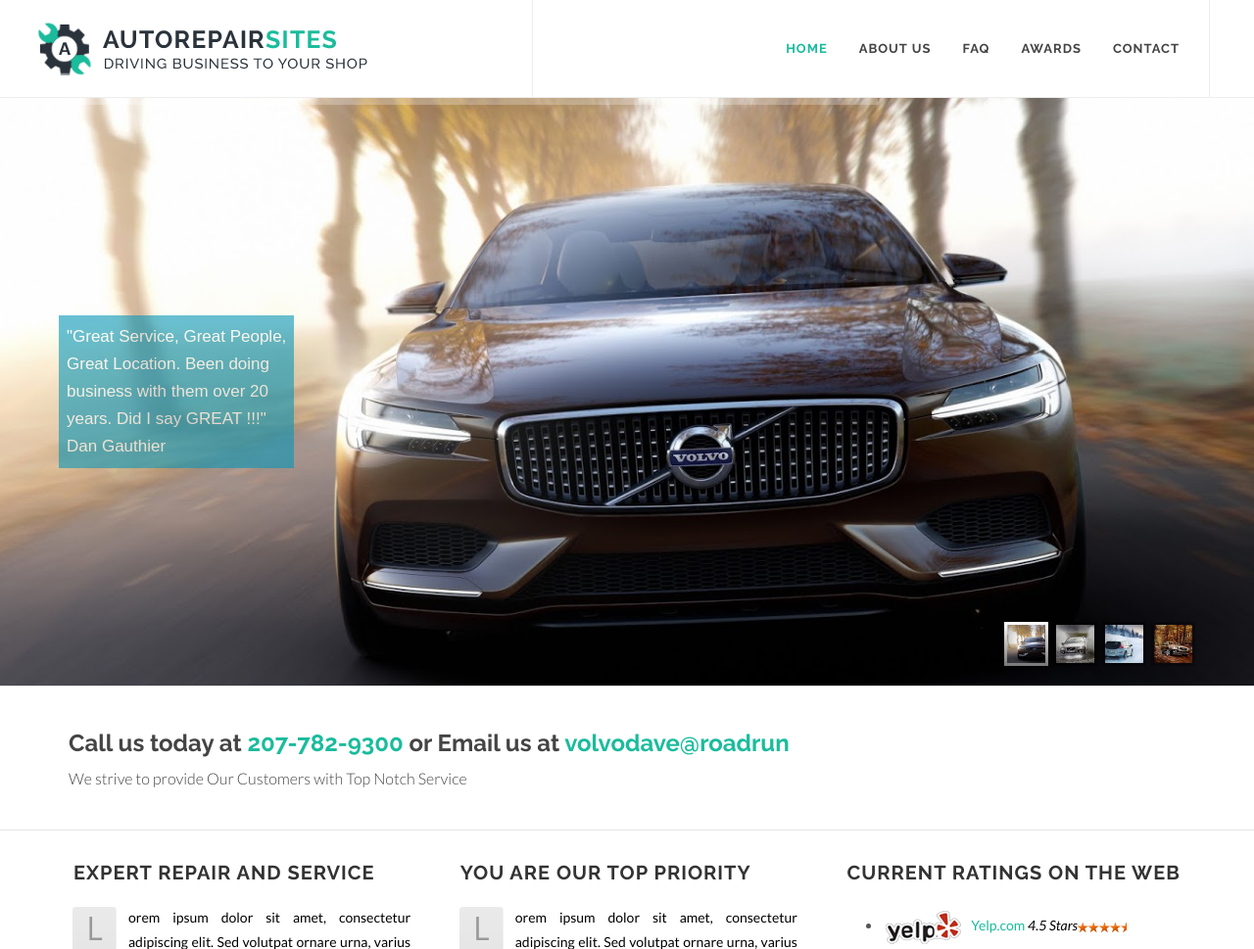
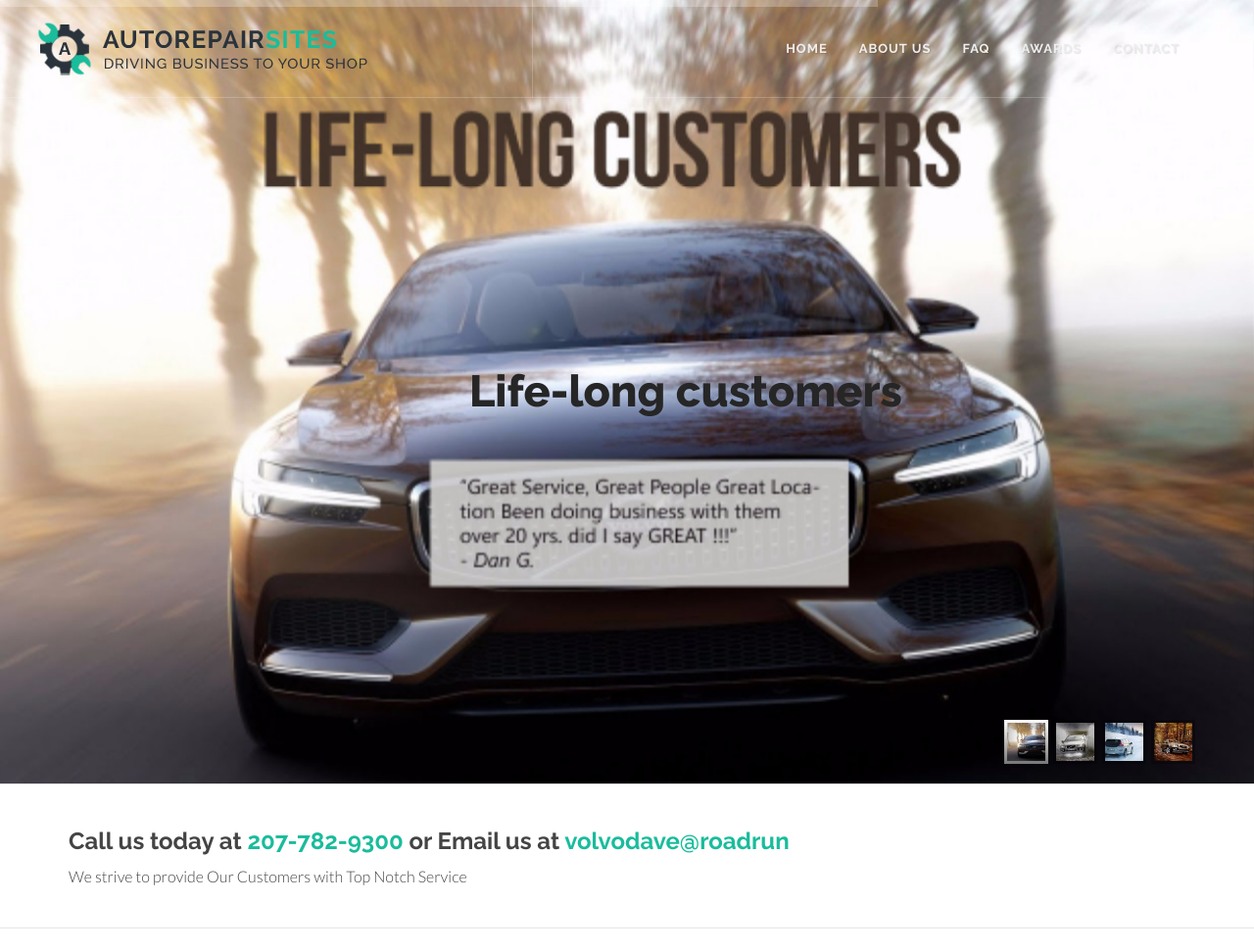
Before and after one commit to nickolaos77/volvoSpecialist, a Node server app: page / in a window 1280 px wide. Shown: the top 969 px of the page at 98% size. Run offline with Node 20, Linux system fonts and the light colour scheme; some libraries are stand-ins or nearby versions.

Commit message:
New pictures v1

```diff
--- a/public/include/rs-plugin/css/layers.css
+++ b/public/include/rs-plugin/css/layers.css
@@ -45,16 +45,16 @@
 line-height:28px;
 font-weight:300;
 font-family:Arial;
-color:rgb(255, 255, 255);
+color:#CCCCCC;
 text-decoration:none;
-background-color:#0896b8;
+background-color:#4D4D4D;
 padding:8px;
 border-width:0px;
 border-color:rgb(255, 214, 88);
 border-style:none;
 position:absolute;
 white-space:nowrap;
-opacity: 0.60 !important;
+opacity: 1 !important;
 }
 
 
--- a/views/layouts/main.handlebars
+++ b/views/layouts/main.handlebars
@@ -149,7 +149,7 @@
     <div id="wrapper" class="clearfix">
         <!-- Header
 		============================================= -->
-        <header id="header" class="full-header " data-sticky-class="not-dark">
+        <header id="header" class="transparent-header full-header" data-sticky-class="not-dark">
             <div id="header-wrap">
                 <div class="container clearfix">
                     <!-- Logo
@@ -168,22 +168,22 @@
                                     <div>Home</div>
                                 </a>
                             </li>
-                            <li>
+                            <li class="current">
                                 <a href="about">
                                     <div>About Us</div>
                                 </a>
                             </li>
-                            <li>
+                            <li class="current">
                                 <a href="faq">
                                     <div>FAQ</div>
                                 </a>
                             </li>
-                            <li>
+                            <li class="current">
                                 <a href="awards">
                                     <div>Awards</div>
                                 </a>
                             </li>
-                              <li>
+                              <li class="current">
                                 <a href="contact">
                                     <div>Contact</div>
                                 </a>
--- a/views/partials/sliderRevolution.handlebars
+++ b/views/partials/sliderRevolution.handlebars
@@ -14,7 +14,7 @@
 
                                  <img src="myimages/4.jpg"  alt="kenburns1"  data-bgposition="bottom right"
 
-                                      data-kenburns="on" data-duration="8000" data-ease="Linear.easeNone" data-scalestart="100" data-scaleend="120" data-rotatestart="0" data-rotateend="0" data-offsetstart="0 0" data-offsetend="-200 80" data-bgparallax="10" class="rev-slidebg"  data-lazyload="myimages/4.jpg" >
+                                      data-kenburns="on" data-duration="7800" data-ease="Linear.easeNone" data-scalestart="100" data-scaleend="120" data-rotatestart="0" data-rotateend="0" data-offsetstart="0 0" data-offsetend="-200 80" data-bgparallax="10" class="rev-slidebg"  NOdata-lazyload="myimages/4.jpg" >
 
                         <!-- Data duration: How long the effects lasts
                              Data-delay : How long the image remains visible
@@ -23,21 +23,42 @@
                                <!-- LAYERS -->
 
 								<!-- LAYER NR. 1 -->
-						<div class="tp-caption medium_grey tp-resizeme rs-parallaxlevel-0"
-							 data-x="['left','left','left','left']" data-hoffset="['60','60','40','20']"
-							 data-y="['middle','middle','middle','middle']" data-voffset="['0','0','0','0']"
-data-transform_in="x:[300%];y:[10%];z:0;rX:-80deg;rY:0;rZ:0;sX:0.5;sY:0.5;skX:0;skY:0;opacity:0;s:2000;e:Power4.easeInOut;"
+								<div class="tp-caption NotGeneric-Title   tp-resizeme rs-parallaxlevel-0"
+									 id="slide-6-layer-1"
+									 data-x="['center','center','center','center']" data-hoffset="['80','60','40','20']"
+									 data-y="['middle','middle','middle','middle']" data-voffset="['0','0','0','0']"
+												data-fontsize="['45','45','30','25']"
+									data-lineheight="['60','50','40','35']"
+									data-width="none"
+									data-height="none"
+									data-whitespace="nowrap"
+									data-transform_idle="o:1;"
+									 data-transform_in="z:0;rX:0;rY:0;rZ:0;sX:0.9;sY:0.9;skX:0;skY:0;opacity:0;s:1500;e:Power3.easeInOut;"
+									 data-transform_out="y:[100%];s:1000;e:Power2.easeInOut;s:1000;e:Power2.easeInOut;"
+									 data-mask_out="x:inherit;y:inherit;"
+									data-start="1000"
+									data-splitin="none"
+									data-splitout="none"
+									data-responsive_offset="on"
+									style="z-index: 5; white-space: nowrap; color:#262626">Life-long customers
+								</div>
 
-						data-start="1000"
-                             data-responsive_offset="on"
-						style="z-index: 1; ">&quot;Great Service, Great People,
-						<br/>Great Location. Been doing
-						<br/>business with them over 20
-						<br/>years. Did I say GREAT !!!&quot;
-						<br/>Dan Gauthier
+<!--
+                                		 LAYER NR. 1
+ 						<div class="tp-caption medium_grey tp-resizeme rs-parallaxlevel-0"
+ 							 data-x="['center','center','center','center']" data-hoffset="['120','90','60','40']"
+ 							 data-y="['middle','middle','middle','middle']" data-voffset="['90','130','80','30']"
+ data-transform_in="x:[300%];y:[10%];z:0;rX:-80deg;rY:0;rZ:0;sX:0.5;sY:0.5;skX:0;skY:0;opacity:0;s:10;e:Power4.easeInOut;"
 
+ 						data-start="10"
+                              data-responsive_offset="on"
+ 						style="z-index: 1; ">&quot;Great Service, Great People, Great Location.
+ 						                          <br/>Been doing business with them over 20
+                                                  <br/>years. Did I say GREAT !!!&quot;
+                                                  <br/>Dan Gauthier
+ 								</div>
+-->
 
-								</div>
 							</li>
 
 
@@ -46,9 +67,9 @@
 								<!-- MAIN IMAGE -->
 						<!--		<img src="images/slider/rev/ken-1.jpg"  alt="kenburns1"  data-bgposition="center bottom" data-kenburns="on" data-duration="10000" data-ease="Linear.easeNone" data-scale="100" data-scaleend="120" data-bgpositionend="center top"> -->
 
-                                 <img src="myimages/5.jpg"  alt="kenburns1"  data-bgposition="bottom center"
+                                 <img src="myimages/5opt.jpg"  alt="kenburns1"  data-bgposition="bottom center"
 
-                                      data-kenburns="on" data-duration="8000" data-ease="Linear.easeNone" data-scalestart="100" data-scaleend="120" data-rotatestart="0" data-rotateend="0" data-offsetstart="0 0" data-offsetend="-100 0" data-bgparallax="10" class="rev-slidebg"  data-lazyload="myimages/5.jpg" >
+                                      data-kenburns="on" data-duration="7800" data-ease="Linear.easeNone" data-scalestart="100" data-scaleend="120" data-rotatestart="0" data-rotateend="0" data-offsetstart="0 0" data-offsetend="-100 0" data-bgparallax="10" class="rev-slidebg"  data-lazyload="myimages/5opt.jpg" >
 
                         <!-- Data duration: How long the effects lasts
                              Data-delay : How long the image remains visible
@@ -57,23 +78,26 @@
                                <!-- LAYERS -->
 
 								<!-- LAYER NR. 1 -->
-						<div class="tp-caption medium_grey tp-resizeme rs-parallaxlevel-0 text-justify"
-							 data-x="['left','left','left','left']" data-hoffset="['60','60','40','20']"
-							 data-y="['middle','middle','middle','middle']" data-voffset="['0','0','0','0']"
-data-transform_in="x:[300%];y:[10%];z:0;rX:-80deg;rY:0;rZ:0;sX:0.5;sY:0.5;skX:0;skY:0;opacity:0;s:2000;e:Power4.easeInOut;"
+									<div class="tp-caption NotGeneric-Title   tp-resizeme rs-parallaxlevel-0"
+									 id="slide-6-layer-1"
+									 data-x="['center','center','center','center']" data-hoffset="['20','20','10','10']"
+									 data-y="['middle','middle','middle','middle']" data-voffset="['30','30','15','10']"
+												data-fontsize="['45','45','30','25']"
+									data-lineheight="['60','50','40','35']"
+									data-width="none"
+									data-height="none"
+									data-whitespace="nowrap"
+									data-transform_idle="o:1;"
+									 data-transform_in="z:0;rX:0;rY:0;rZ:0;sX:0.9;sY:0.9;skX:0;skY:0;opacity:0;s:1500;e:Power3.easeInOut;"
+									 data-transform_out="y:[100%];s:1000;e:Power2.easeInOut;s:1000;e:Power2.easeInOut;"
+									 data-mask_out="x:inherit;y:inherit;"
+									data-start="1000"
+									data-splitin="none"
+									data-splitout="none"
+									data-responsive_offset="on"
+									style="z-index: 5; white-space: nowrap; color:#F4F4F4">Top-notch mechanics
+								</div>
 
-						data-start="1000"
-                             data-responsive_offset="on"
-						style="z-index: 1">
-
-                        &quot;We have been using Foreign
-                        <br/>Car Service for over 10 years
-						<br/>and have had great service!!
-						<br/>Won't go anywhere else!!!&quot;
-						<br/>Denise Paquette
-
-
-								</div>
 							</li>
 
                            <!-- SLIDE  -->
@@ -81,9 +105,9 @@
 								<!-- MAIN IMAGE -->
 						<!--		<img src="images/slider/rev/ken-1.jpg"  alt="kenburns1"  data-bgposition="center bottom" data-kenburns="on" data-duration="10000" data-ease="Linear.easeNone" data-scale="100" data-scaleend="120" data-bgpositionend="center top"> -->
 
-                                 <img src="myimages/6.jpg"  alt="kenburns1"  data-bgposition="top center"
+                                 <img src="myimages/6opt.jpg"  alt="kenburns1"  data-bgposition="top center"
 
-                                      data-kenburns="on" data-duration="8000" data-ease="Linear.easeNone" data-scalestart="120" data-scaleend="100" data-rotatestart="0" data-rotateend="0" data-offsetstart="0 0" data-offsetend="-200 -250" data-bgparallax="10" class="rev-slidebg"  data-lazyload="myimages/6.jpg" >
+                                      data-kenburns="on" data-duration="7800" data-ease="Linear.easeNone" data-scalestart="120" data-scaleend="100" data-rotatestart="0" data-rotateend="0" data-offsetstart="0 0" data-offsetend="-200 -250" data-bgparallax="10" class="rev-slidebg"  data-lazyload="myimages/6opt.jpg" >
 
                         <!-- Data duration: How long the effects lasts
                              Data-delay : How long the image remains visible
@@ -92,40 +116,53 @@
                                <!-- LAYERS -->
 
 								<!-- LAYER NR. 1 -->
-						<div class="tp-caption medium_grey tp-resizeme rs-parallaxlevel-0"
-							 data-x="['right','right','right','right']" data-hoffset="['40','30','20','10']"
-							 data-y="['middle','middle','middle','middle']" data-voffset="['50','40','30','20']"
-data-transform_in="x:[-300%];y:[10%];z:0;rX:-80deg;rY:0;rZ:0;sX:0.5;sY:0.5;skX:0;skY:0;opacity:0;s:2000;e:Power4.easeInOut;"
+												<div class="tp-caption NotGeneric-Title   tp-resizeme rs-parallaxlevel-0"
+									 id="slide-6-layer-1"
+									 data-x="['center','center','center','center']" data-hoffset="['-60','-50','-40','-20']"
+									 data-y="['middle','middle','middle','middle']" data-voffset="['-30','-30','-20','-10']"
+												data-fontsize="['45','45','30','25']"
+									data-lineheight="['60','50','40','35']"
+									data-width="none"
+									data-height="none"
+									data-whitespace="nowrap"
+									data-transform_idle="o:1;"
+									 data-transform_in="z:0;rX:0;rY:0;rZ:0;sX:0.9;sY:0.9;skX:0;skY:0;opacity:0;s:1500;e:Power3.easeInOut;"
+									 data-transform_out="y:[100%];s:1000;e:Power2.easeInOut;s:1000;e:Power2.easeInOut;"
+									 data-mask_out="x:inherit;y:inherit;"
+									data-start="1000"
+									data-splitin="none"
+									data-splitout="none"
+									data-responsive_offset="on"
+									style="z-index: 5; white-space: nowrap; color:#F1F1F1">Experience you can trust
+								</div>
 
-						data-start="1000"
-                             data-responsive_offset="on"
-						style="z-index: 1">&quot;Thanks to Dave and his team
-                        <br/>for fixing my VOLVO so quickly
-                        <br/>and giving me a loaner to boot
-                        <br/>in such short notice.&quot;
-                        <br/>Todd Tracy
-
-								</div>
 							</li>
                              <!-- SLIDE  -->
-							<li class="dark" data-transition="fade" data-slotamount="1" data-masterspeed="300" data-thumb="myimages/2s.jpg" data-delay="7000"  data-saveperformance="on" data-title="Performance">
+							<li class="dark" data-transition="fade" data-slotamount="1" data-masterspeed="300" data-thumb="myimages/2s.jpg" data-delay="8000"  data-saveperformance="on" data-title="Performance">
 								<!-- MAIN IMAGE -->
-                                 <img src="myimages/2.jpg"  alt="kenburns1"  data-bgposition="right center" data-kenburns="on" data-duration="6800" data-ease="Linear.easeNone" data-scalestart="100" data-scaleend="120" data-rotatestart="0" data-rotateend="0" data-offsetstart="0 0" data-offsetend="-150 0" data-bgparallax="10" class="rev-slidebg" data-no-retina>
+                                 <img src="myimages/2opt.jpg"  alt="kenburns1"  data-bgposition="right center" data-kenburns="on" data-duration="7800" data-ease="Linear.easeNone" data-scalestart="100" data-scaleend="120" data-rotatestart="0" data-rotateend="0" data-offsetstart="0 0" data-offsetend="-150 0" data-bgparallax="10" class="rev-slidebg" data-no-retina data-lazyload="myimages/2opt.jpg">
                                 <!-- LAYERS -->
 	                           <!-- LAYER NR. 1 -->
-								<div class="tp-caption medium_grey tp-resizeme rs-parallaxlevel-0 opaque"
-							 data-x="['right','right','right','right']" data-hoffset="['40','30','20','10']"
-							 data-y="['middle','middle','middle','middle']" data-voffset="['50','40','30','20']"
-data-transform_in="x:[-300%];y:[10%];z:0;rX:-80deg;rY:0;rZ:0;sX:0.5;sY:0.5;skX:0;skY:0;opacity:0;s:2000;e:Power4.easeInOut;"
+										<div class="tp-caption NotGeneric-Title   tp-resizeme rs-parallaxlevel-0"
+									 id="slide-6-layer-1"
+									 data-x="['center','center','center','center']" data-hoffset="['40','40','30','20']"
+									 data-y="['middle','middle','middle','middle']" data-voffset="['40','40','30','20']"
+												data-fontsize="['45','45','30','25']"
+									data-lineheight="['60','50','40','35']"
+									data-width="none"
+									data-height="none"
+									data-whitespace="nowrap"
+									data-transform_idle="o:1;"
+									 data-transform_in="z:0;rX:0;rY:0;rZ:0;sX:0.9;sY:0.9;skX:0;skY:0;opacity:0;s:1500;e:Power3.easeInOut;"
+									 data-transform_out="y:[100%];s:1000;e:Power2.easeInOut;s:1000;e:Power2.easeInOut;"
+									 data-mask_out="x:inherit;y:inherit;"
+									data-start="1000"
+									data-splitin="none"
+									data-splitout="none"
+									data-responsive_offset="on"
+									style="z-index: 5; white-space: nowrap; color:#EDEDED">Prompt, reliable service
+								</div>
 
-						data-start="1000"
-                             data-responsive_offset="on"
-		style="z-index: 1;">&quot;The mechanics at Foreign Car Service are
-                        <br/>top notch, trustworthy, very experienced
-                        <br/>and knowledgeable,especially with Volvo's!!!&quot;
-                        <br/>Benita Lyons Davis
-
-								</div>
 							</li>
 						</ul>
 						<div class="tp-static-layers"></div>
--- a/views/partials/sliderRevolutionScripts.handlebars
+++ b/views/partials/sliderRevolutionScripts.handlebars
@@ -21,7 +21,7 @@
 				revapi2 = tpj("#rev_slider_2_1").show().revolution({
 					sliderType:"carousel",
 					jsFileLocation:"include/rs-plugin/js/",
-					sliderLayout:"fullwidth",
+					sliderLayout:"fullscreen",
 					dottedOverlay:"none",
 					delay:7000,
 					navigation: {
```
Also changed, not shown: public/myimages/2.jpg, public/myimages/2a.jpg (added), public/myimages/2opt.jpg (added), public/myimages/4.jpg, public/myimages/4a.jpg (added), public/myimages/4opt.jpg (added), public/myimages/5.jpg, public/myimages/5a.jpg (added), public/myimages/5opt.jpg (added), public/myimages/6.jpg, public/myimages/6a.jpg (added), public/myimages/6opt.jpg (added).
